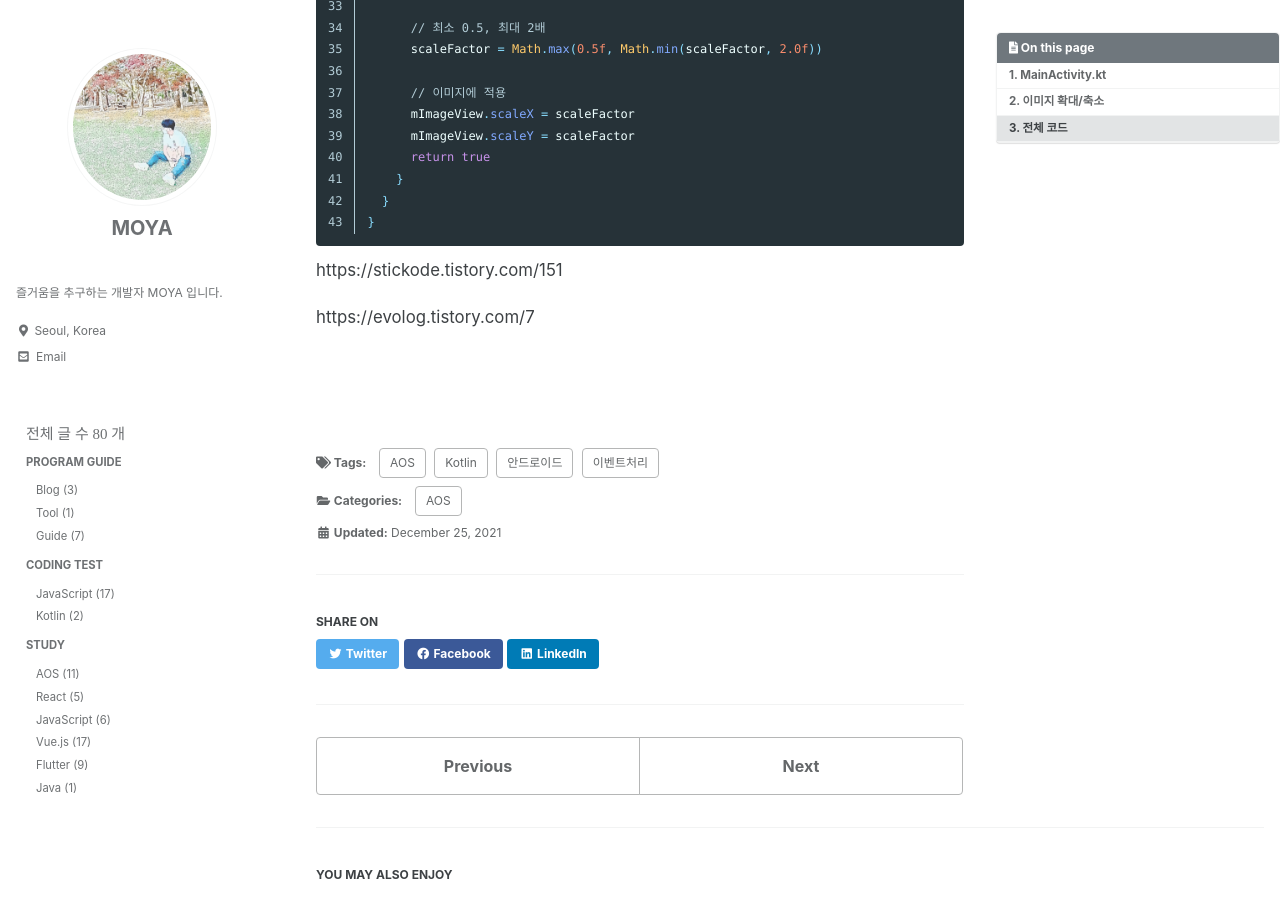
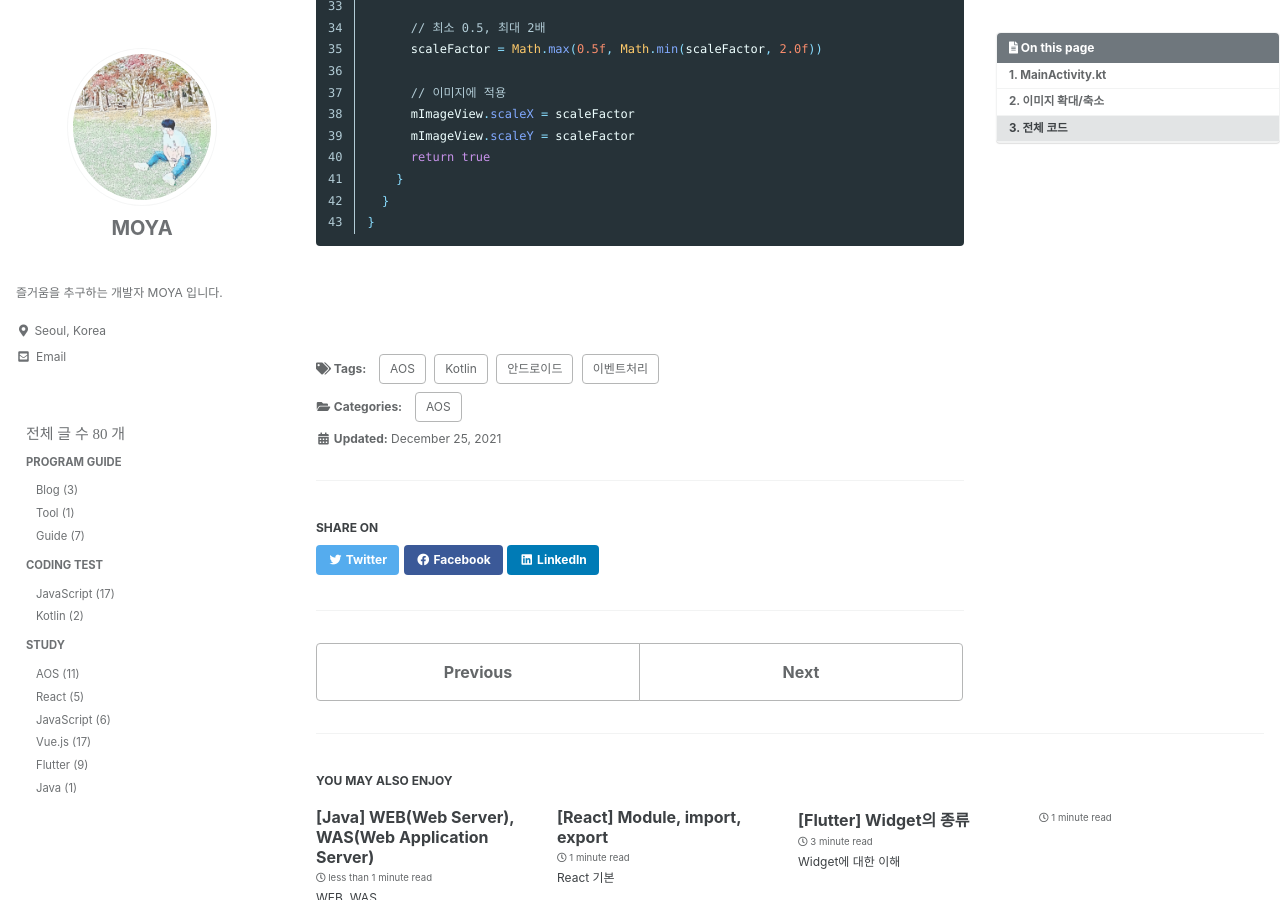
Before and after one commit to kdc7140/kdc7140.github.io, a Jekyll site: the page built from _posts/study/2021-12-25-kotlin010.md, in a window 1280 px wide and 900 px high, scrolled down 2249 px. Built offline with Jekyll 4.4.1, drawn with Linux system fonts in a browser that asks for light colours; cached includes are drawn as plain includes; some web fonts are replaced; some of the changed lines change nothing that is shown.

Commit message:
kotlin - content modify

````diff
--- a/_posts/study/2021-12-25-kotlin010.md
+++ b/_posts/study/2021-12-25-kotlin010.md
@@ -119,13 +119,4 @@
 }
 ```
 
-https://stickode.tistory.com/151
-
-
-
-https://evolog.tistory.com/7
-
-
-
-
 <br/><br/>
````
